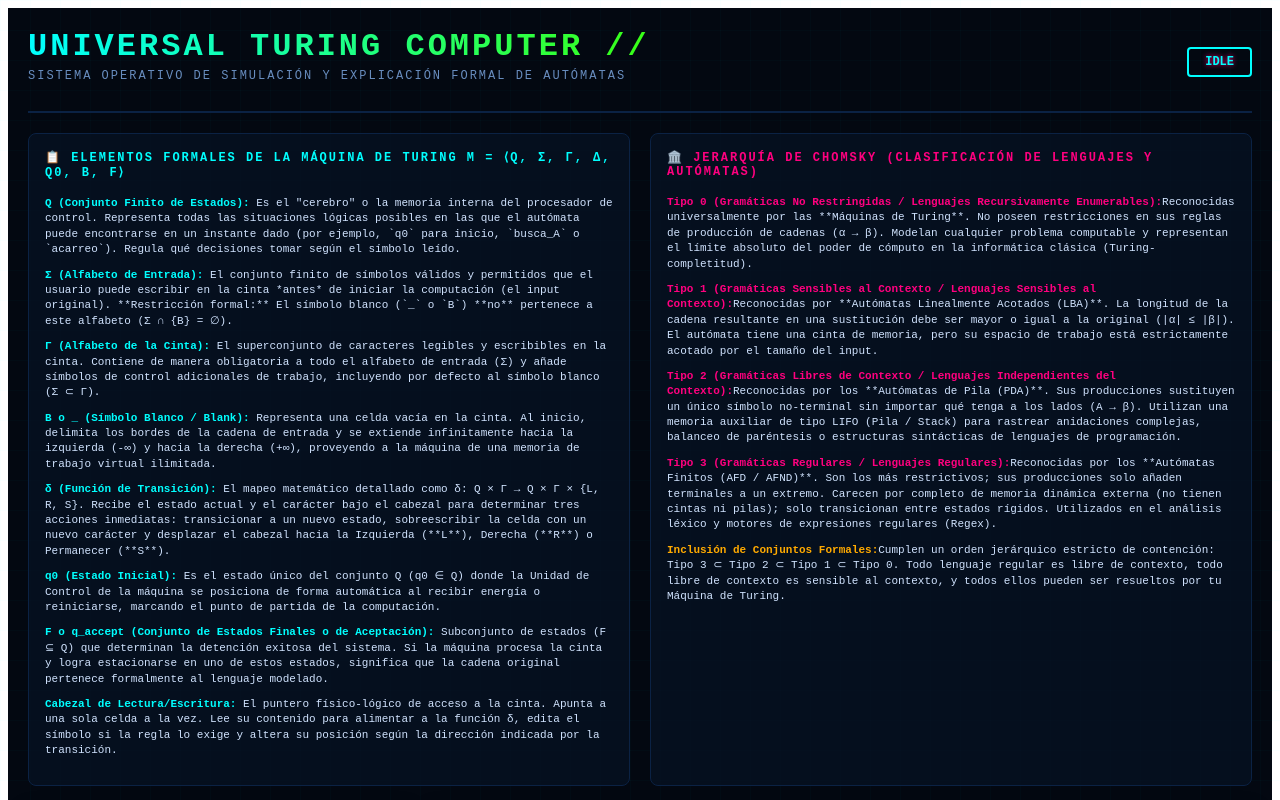
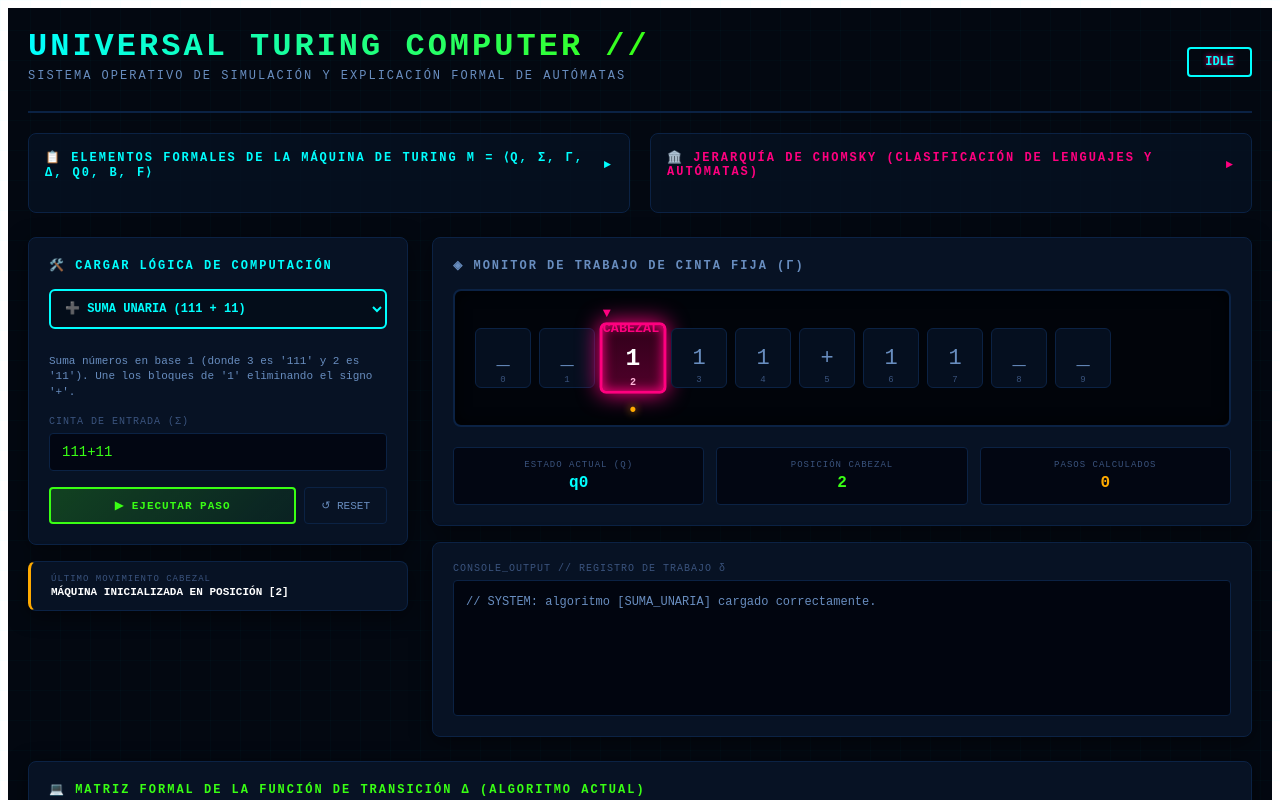
Before and after one commit to jcmc200711/Maquina_De_Turing_Gramaticas_y_Lenguajes, a React (Vite) app in the folder maquina_de_turing_gramaticas/: page / in a window 1280 px wide. Shown: the top 800 px of the page. Built offline with nearby package versions, Linux system fonts and the light colour scheme.

Commit message:
Cambiando el formato del glosario de la jerarquia de chomsky y conceptos

```diff
--- a/maquina_de_turing_gramaticas/src/App.jsx
+++ b/maquina_de_turing_gramaticas/src/App.jsx
@@ -176,6 +176,9 @@ export default function App() {
   const [algoritmoActual, setAlgoritmoActual] = useState('suma_unaria');
   const [tapeInput, setTapeInput] = useState(ALGORITMOS.suma_unaria.inputPorDefecto);
 
+  const [glosarioTuringAbierto, setGlosarioTuringAbierto] = useState(false);
+  const [glosarioChomskyAbierto, setGlosarioChomskyAbierto] = useState(false);
+
   const [tape, setTape] = useState(() => {
     const t = ALGORITMOS.suma_unaria.inputPorDefecto.split('');
     return ['_', '_', ...(t.length ? t : ['_']), '_', '_'];
@@ -301,74 +304,87 @@ export default function App() {
             <div style={styles.statusBadge(status)}>{status.toUpperCase()}</div>
           </header>
 
-          {/* DOS GLOSARIOS FORMALES AMPLIADOS Y DETALLADOS (CORREGIDOS PARA JSX) */}
+          {/* DOS GLOSARIOS FORMALES COLAPSABLES */}
           <div style={styles.glossaryGrid}>
 
             {/* PANEL: ELEMENTOS DE LA MÁQUINA DE TURING */}
             <div style={styles.glossaryCard}>
-              <div style={styles.sectionTitle(C.neon)}>📋 ELEMENTOS FORMALES DE LA MÁQUINA DE TURING M = {"⟨Q, Σ, Γ, δ, q0, B, F⟩"}</div>
-
-              <div style={styles.glossaryItem}>
-                <span style={styles.glossaryTerm}>Q (Conjunto Finito de Estados):</span> Es el "cerebro" o la memoria interna del procesador de control. Representa todas las situaciones lógicas posibles en las que el autómata puede encontrarse en un instante dado (por ejemplo, `q0` para inicio, `busca_A` o `acarreo`). Regula qué decisiones tomar según el símbolo leído.
+              {/* CABECERA CLICKABLE */}
+              <div
+                style={{ ...styles.sectionTitle(C.neon), cursor: 'pointer', display: 'flex', justifyContent: 'between', alignItems: 'center', userSelect: 'none' }}
+                onClick={() => setGlosarioTuringAbierto(!glosarioTuringAbierto)}
+              >
+                <span>📋 ELEMENTOS FORMALES DE LA MÁQUINA DE TURING M = {"⟨Q, Σ, Γ, δ, q0, B, F⟩"}</span>
+                <span style={{ marginLeft: '10px', color: C.neon }}>{glosarioTuringAbierto ? '▼' : '►'}</span>
               </div>
 
+              {/* CONTENIDO DESPLEGABLE */}
+              {glosarioTuringAbierto && (
+                <div style={{ marginTop: '12px', borderTop: `1px dashed ${C.cardBorder}`, paddingTop: '10px' }}>
                   <div style={styles.glossaryItem}>
-                <span style={styles.glossaryTerm}>Σ (Alfabeto de Entrada):</span> El conjunto finito de símbolos válidos y permitidos que el usuario puede escribir en la cinta *antes* de iniciar la computación (el input original). **Restricción formal:** El símbolo blanco (`_` o `B`) **no** pertenece a este alfabeto {"(Σ ∩ {B} = ∅)"}.
+                    <span style={styles.glossaryTerm}>Q (Conjunto Finito de Estados):</span> Es el "cerebro" o la memoria interna del procesador de control. Representa todas las situaciones lógicas posibles en las que el autómata puede encontrarse en un instante dado.
                   </div>
-
                   <div style={styles.glossaryItem}>
-                <span style={styles.glossaryTerm}>Γ (Alfabeto de la Cinta):</span> El superconjunto de caracteres legibles y escribibles en la cinta. Contiene de manera obligatoria a todo el alfabeto de entrada (Σ) y añade símbolos de control adicionales de trabajo, incluyendo por defecto al símbolo blanco {"(Σ ⊂ Γ)"}.
+                    <span style={styles.glossaryTerm}>Σ (Alfabeto de Entrada):</span> El conjunto finito de símbolos válidos y permitidos que el usuario puede escribir en la cinta *antes* de iniciar la computación. **Restricción formal:** {"(Σ ∩ {B} = ∅)"}.
                   </div>
-
                   <div style={styles.glossaryItem}>
-                <span style={styles.glossaryTerm}>B o _ (Símbolo Blanco / Blank):</span> Representa una celda vacía en la cinta. Al inicio, delimita los bordes de la cadena de entrada y se extiende infinitamente hacia la izquierda {"(-∞)"} y hacia la derecha {"(+∞)"}, proveyendo a la máquina de una memoria de trabajo virtual ilimitada.
+                    <span style={styles.glossaryTerm}>Γ (Alfabeto de la Cinta):</span> El superconjunto de caracteres legibles y escribibles en la cinta. Contiene a todo el alfabeto de entrada y añade símbolos de trabajo {"(Σ ⊂ Γ)"}.
                   </div>
-
                   <div style={styles.glossaryItem}>
-                <span style={styles.glossaryTerm}>δ (Función de Transición):</span> El mapeo matemático detallado como {"δ: Q × Γ → Q × Γ × {L, R, S}"}. Recibe el estado actual y el carácter bajo el cabezal para determinar tres acciones inmediatas: transicionar a un nuevo estado, sobreescribir la celda con un nuevo carácter y desplazar el cabezal hacia la Izquierda (**L**), Derecha (**R**) o Permanecer (**S**).
+                    <span style={styles.glossaryTerm}>B o _ (Símbolo Blanco / Blank):</span> Representa una celda vacía en la cinta. Al inicio, delimita los bordes de la cadena de entrada y se extiende infinitamente proveyendo memoria ilimitada.
                   </div>
-
                   <div style={styles.glossaryItem}>
-                <span style={styles.glossaryTerm}>q0 (Estado Inicial):</span> Es el estado único del conjunto Q {"(q0 ∈ Q)"} donde la Unidad de Control de la máquina se posiciona de forma automática al recibir energía o reiniciarse, marcando el punto de partida de la computación.
+                    <span style={styles.glossaryTerm}>δ (Función de Transición):</span> El mapeo matemático detallado como {"δ: Q × Γ → Q × Γ × {L, R, S}"}. Determina el nuevo estado, qué escribir y hacia dónde mover el cabezal.
                   </div>
-
                   <div style={styles.glossaryItem}>
-                <span style={styles.glossaryTerm}>F o q_accept (Conjunto de Estados Finales o de Aceptación):</span> Subconjunto de estados {"(F ⊆ Q)"} que determinan la detención exitosa del sistema. Si la máquina procesa la cinta y logra estacionarse en uno de estos estados, significa que la cadena original pertenece formalmente al lenguaje modelado.
+                    <span style={styles.glossaryTerm}>q0 (Estado Inicial):</span> Es el estado único del conjunto Q {"(q0 ∈ Q)"} donde la Unidad de Control de la máquina se posiciona de forma automática al iniciar.
                   </div>
-
                   <div style={styles.glossaryItem}>
-                <span style={styles.glossaryTerm}>Cabezal de Lectura/Escritura:</span> El puntero físico-lógico de acceso a la cinta. Apunta a una sola celda a la vez. Lee su contenido para alimentar a la función δ, edita el símbolo si la regla lo exige y altera su posición según la dirección indicada por la transición.
+                    <span style={styles.glossaryTerm}>F o q_accept (Conjunto de Estados Finales):</span> Subconjunto de estados {"(F ⊆ Q)"} que determinan la detención exitosa del sistema (la cadena pertenece al lenguaje).
                   </div>
+                  <div style={styles.glossaryItem}>
+                    <span style={styles.glossaryTerm}>Cabezal de Lectura/Escritura:</span> El puntero físico-lógico de acceso a la cinta. Apunta a una sola celda a la vez, lee, edita y se desplaza.
+                  </div>
+                </div>
+              )}
             </div>
 
             {/* PANEL: JERARQUÍA DE CHOMSKY */}
             <div style={styles.glossaryCard}>
-              <div style={styles.sectionTitle(C.pink)}>🏛️ JERARQUÍA DE CHOMSKY (Clasificación de Lenguajes y Autómatas)</div>
+              {/* CABECERA CLICKABLE */}
+              <div
+                style={{ ...styles.sectionTitle(C.pink), cursor: 'pointer', display: 'flex', justifyContent: 'between', alignItems: 'center', userSelect: 'none' }}
+                onClick={() => setGlosarioChomskyAbierto(!glosarioChomskyAbierto)}
+              >
+                <span>🏛️ JERARQUÍA DE CHOMSKY (Clasificación de Lenguajes y Autómatas)</span>
+                <span style={{ marginLeft: '10px', color: C.pink }}>{glosarioChomskyAbierto ? '▼' : '►'}</span>
+              </div>
 
+              {/* CONTENIDO DESPLEGABLE */}
+              {glosarioChomskyAbierto && (
+                <div style={{ marginTop: '12px', borderTop: `1px dashed ${C.cardBorder}`, paddingTop: '10px' }}>
                   <div style={styles.glossaryItem}>
                     <span style={styles.chomskyTerm}>Tipo 0 (Gramáticas No Restringidas / Lenguajes Recursivamente Enumerables):</span>
-                Reconocidas universalmente por las **Máquinas de Turing**. No poseen restricciones en sus reglas de producción de cadenas {"(α → β)"}. Modelan cualquier problema computable y representan el límite absoluto del poder de cómputo en la informática clásica (Turing-completitud).
+                    Reconocidas universalmente por las **Máquinas de Turing**. No poseen restricciones en sus reglas de producción de cadenas {"(α → β)"}. Modelan cualquier problema computable.
                   </div>
-
                   <div style={styles.glossaryItem}>
                     <span style={styles.chomskyTerm}>Tipo 1 (Gramáticas Sensibles al Contexto / Lenguajes Sensibles al Contexto):</span>
-                Reconocidas por **Autómatas Linealmente Acotados (LBA)**. La longitud de la cadena resultante en una sustitución debe ser mayor o igual a la original {"(|α| ≤ |β|)"}. El autómata tiene una cinta de memoria, pero su espacio de trabajo está estrictamente acotado por el tamaño del input.
+                    Reconocidas por **Autómatas Linealmente Acotados (LBA)**. La longitud de la cadena sustituida debe ser mayor o igual a la original {"(|α| ≤ |β|)"}. Espacio limitado al input.
                   </div>
-
                   <div style={styles.glossaryItem}>
                     <span style={styles.chomskyTerm}>Tipo 2 (Gramáticas Libres de Contexto / Lenguajes Independientes del Contexto):</span>
-                Reconocidas por los **Autómatas de Pila (PDA)**. Sus producciones sustituyen un único símbolo no-terminal sin importar qué tenga a los lados {"(A → β)"}. Utilizan una memoria auxiliar de tipo LIFO (Pila / Stack) para rastrear anidaciones complejas, balanceo de paréntesis o estructuras sintácticas de lenguajes de programación.
+                    Reconocidas por los **Autómatas de Pila (PDA)**. Sustituyen un único símbolo no-terminal {"(A → β)"}. Utilizan una memoria auxiliar tipo LIFO (Pila) para balanceos y sintaxis.
                   </div>
-
                   <div style={styles.glossaryItem}>
                     <span style={styles.chomskyTerm}>Tipo 3 (Gramáticas Regulares / Lenguajes Regulares):</span>
-                Reconocidas por los **Autómatas Finitos (AFD / AFND)**. Son los más restrictivos; sus producciones solo añaden terminales a un extremo. Carecen por completo de memoria dinámica externa (no tienen cintas ni pilas); solo transicionan entre estados rígidos. Utilizados en el análisis léxico y motores de expresiones regulares (Regex).
+                    Reconocidas por los **Autómatas Finitos (AFD / AFND)**. Carecen por completo de memoria dinámica externa; solo transicionan entre estados rígidos. Usados en Regex y análisis léxico.
                   </div>
-
                   <div style={styles.glossaryItem}>
                     <span style={{ color: C.amber, fontWeight: '700' }}>Inclusión de Conjuntos Formales:</span>
-                Cumplen un orden jerárquico estricto de contención: {"Tipo 3 ⊂ Tipo 2 ⊂ Tipo 1 ⊂ Tipo 0"}. Todo lenguaje regular es libre de contexto, todo libre de contexto es sensible al contexto, y todos ellos pueden ser resueltos por tu Máquina de Turing.
+                    Cumplen un orden jerárquico estricto de contención: {"Tipo 3 ⊂ Tipo 2 ⊂ Tipo 1 ⊂ Tipo 0"}. Todo lenguaje regular es libre de contexto, y todos ellos pueden ser resueltos por tu Máquina de Turing.
                   </div>
+                </div>
+              )}
             </div>
 
           </div>
```
Lines whose indentation alone changed are shown as unchanged.
